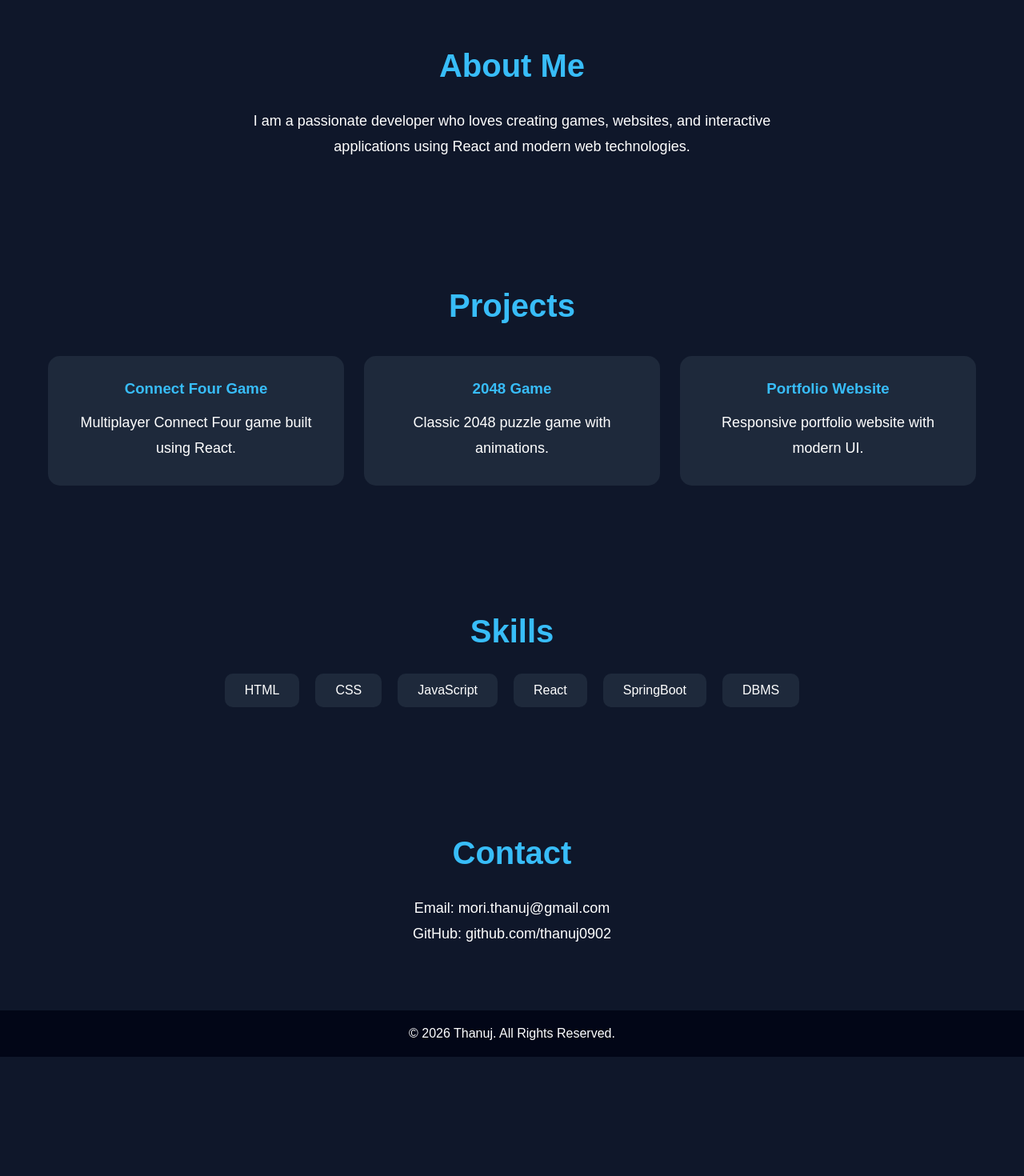
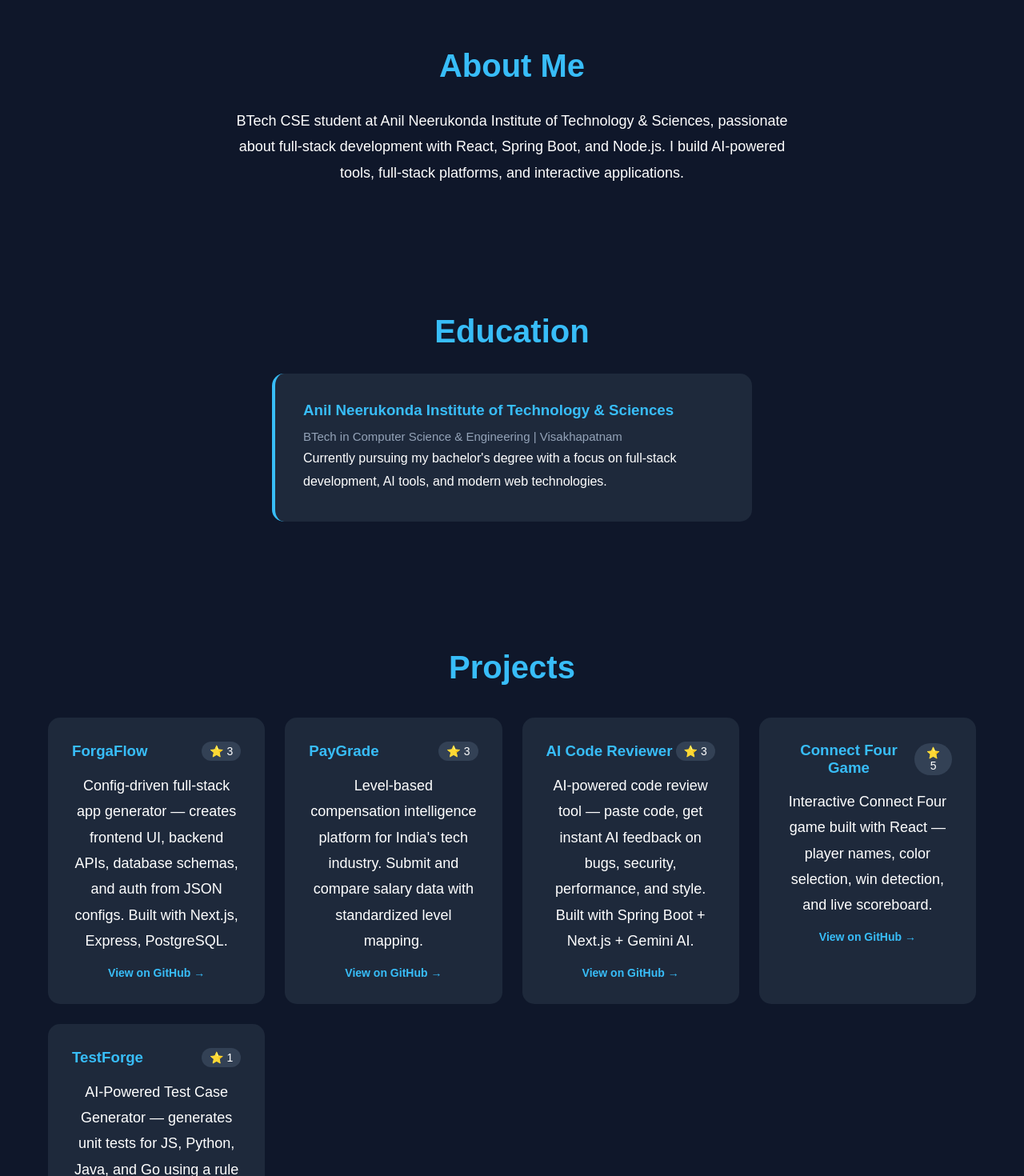
Before and after one commit to thanuj0902/portfolio, a React (Create React App) app: page / in a window 1280 px wide. Shown: the part 820-2290 px from the top of the page at 80% size. Before the commit the page ends 2141 px from the top, so only its background shows below. Built offline with nearby package versions, Linux system fonts and the light colour scheme.

Commit message:
Update portfolio with projects, skills, education, LinkedIn, animations, and back-to-top button

```diff
--- a/src/App.css
+++ b/src/App.css
@@ -6,9 +6,26 @@
   font-family: Arial, sans-serif;
 }
 
+html {
+  scroll-behavior: smooth;
+}
+
 body {
   background: #0f172a;
   color: white;
+}
+
+.fade-in {
+  opacity: 0;
+  transform: translateY(30px);
+  animation: fadeInUp 0.8s ease forwards;
+}
+
+@keyframes fadeInUp {
+  to {
+    opacity: 1;
+    transform: translateY(0);
+  }
 }
 
 .portfolio {
@@ -58,13 +75,15 @@ body {
 }
 
 .profile-img {
-  width: 180px;
-  height: 180px;
+  width: 170px;
+  height: 170px;
   border-radius: 50%;
   object-fit: cover;
-  border: 5px solid #38bdf8;
+  object-position: 50% 30%;
+  border: 4px solid #38bdf8;
   margin-bottom: 25px;
-  box-shadow: 0 0 25px rgba(56, 189, 248, 0.5);
+  filter: contrast(1.1) saturate(1.05);
+  box-shadow: 0 0 20px rgba(56, 189, 248, 0.3);
 }
 
 .hero-content h2 {
@@ -131,9 +150,100 @@ body {
   transform: translateY(-8px);
 }
 
+.card-header {
+  display: flex;
+  justify-content: space-between;
+  align-items: center;
+  margin-bottom: 15px;
+}
+
 .card h3 {
-  margin-bottom: 15px;
   color: #38bdf8;
+}
+
+.stars {
+  font-size: 14px;
+  background: #334155;
+  padding: 4px 10px;
+  border-radius: 20px;
+}
+
+.card-link {
+  display: inline-block;
+  margin-top: 15px;
+  color: #38bdf8;
+  text-decoration: none;
+  font-size: 14px;
+  font-weight: bold;
+  transition: 0.3s;
+}
+
+.card-link:hover {
+  color: #7dd3fc;
+  transform: translateX(4px);
+}
+
+.edu-card {
+  background: #1e293b;
+  max-width: 600px;
+  margin: 0 auto;
+  padding: 35px;
+  border-radius: 15px;
+  border-left: 4px solid #38bdf8;
+  text-align: left;
+}
+
+.edu-card h3 {
+  color: #38bdf8;
+  margin-bottom: 8px;
+}
+
+.edu-meta {
+  font-size: 15px !important;
+  color: #94a3b8;
+  margin-bottom: 12px;
+}
+
+.edu-desc {
+  font-size: 16px !important;
+  line-height: 1.7;
+}
+
+.contact-links p {
+  margin-bottom: 10px;
+}
+
+.contact-links a {
+  color: #38bdf8;
+  text-decoration: none;
+  transition: 0.3s;
+}
+
+.contact-links a:hover {
+  color: #7dd3fc;
+  text-decoration: underline;
+}
+
+.top-btn {
+  position: fixed;
+  bottom: 30px;
+  right: 30px;
+  width: 50px;
+  height: 50px;
+  background: #38bdf8;
+  color: #0f172a;
+  border: none;
+  border-radius: 50%;
+  font-size: 24px;
+  font-weight: bold;
+  cursor: pointer;
+  box-shadow: 0 4px 15px rgba(56, 189, 248, 0.4);
+  transition: 0.3s;
+  z-index: 100;
+}
+
+.top-btn:hover {
+  transform: scale(1.1);
 }
 
 .skills {
--- a/src/App.js
+++ b/src/App.js
@@ -1,8 +1,18 @@
 
-import React from "react";
+import React, { useState, useEffect } from "react";
 import "./App.css";
 
 function App() {
+  const [showTop, setShowTop] = useState(false);
+
+  useEffect(() => {
+    const onScroll = () => setShowTop(window.scrollY > 400);
+    window.addEventListener("scroll", onScroll);
+    return () => window.removeEventListener("scroll", onScroll);
+  }, []);
+
+  const scrollToTop = () => window.scrollTo({ top: 0, behavior: "smooth" });
+
   return (
     <div className="portfolio">
       <header className="hero">
@@ -10,6 +20,7 @@ function App() {
           <h1 className="logo">Thanuj</h1>
           <ul>
             <li><a href="#about">About</a></li>
+            <li><a href="#education">Education</a></li>
             <li><a href="#projects">Projects</a></li>
             <li><a href="#skills">Skills</a></li>
             <li><a href="#contact">Contact</a></li>
@@ -24,7 +35,7 @@ function App() {
           />
           <h2>Hello, I'm <span>Thanuj</span></h2>
           <p>
-            Frontend Developer | React Developer | Springboot Developer
+            Full Stack Developer | React | Spring Boot | Node.js
           </p>
           <a href="#projects" className="btn">
             View Projects
@@ -34,35 +45,82 @@ function App() {
 
       <section id="about" className="section">
         <h2>About Me</h2>
-        <p>
-          I am a passionate developer who loves creating games, websites,
-          and interactive applications using React and modern web technologies.
-        </p>
+          <p>
+            BTech CSE student at Anil Neerukonda Institute of Technology & Sciences,
+            passionate about full-stack development with React, Spring Boot, and Node.js.
+            I build AI-powered tools, full-stack platforms, and interactive applications.
+          </p>
       </section>
 
-      <section id="projects" className="section">
+      <section id="education" className="section fade-in">
+        <h2>Education</h2>
+        <div className="edu-card">
+          <h3>Anil Neerukonda Institute of Technology & Sciences</h3>
+          <p className="edu-meta">BTech in Computer Science & Engineering | Visakhapatnam</p>
+          <p className="edu-desc">
+            Currently pursuing my bachelor's degree with a focus on full-stack development,
+            AI tools, and modern web technologies.
+          </p>
+        </div>
+      </section>
+
+      <section id="projects" className="section fade-in">
         <h2>Projects</h2>
 
         <div className="project-grid">
           <div className="card">
-            <h3>Connect Four Game</h3>
+            <div className="card-header">
+              <h3>ForgaFlow</h3>
+              <span className="stars">⭐ 3</span>
+            </div>
             <p>
-              Multiplayer Connect Four game built using React.
+              Config-driven full-stack app generator — creates frontend UI, backend APIs, database schemas, and auth from JSON configs. Built with Next.js, Express, PostgreSQL.
             </p>
+            <a href="https://github.com/thanuj0902/ForgaFlow" target="_blank" rel="noreferrer" className="card-link">View on GitHub →</a>
           </div>
 
           <div className="card">
-            <h3>2048 Game</h3>
+            <div className="card-header">
+              <h3>PayGrade</h3>
+              <span className="stars">⭐ 3</span>
+            </div>
             <p>
-              Classic 2048 puzzle game with animations.
+              Level-based compensation intelligence platform for India's tech industry. Submit and compare salary data with standardized level mapping.
             </p>
+            <a href="https://github.com/thanuj0902/PayGrade" target="_blank" rel="noreferrer" className="card-link">View on GitHub →</a>
           </div>
 
           <div className="card">
-            <h3>Portfolio Website</h3>
+            <div className="card-header">
+              <h3>AI Code Reviewer</h3>
+              <span className="stars">⭐ 3</span>
+            </div>
             <p>
-              Responsive portfolio website with modern UI.
+              AI-powered code review tool — paste code, get instant AI feedback on bugs, security, performance, and style. Built with Spring Boot + Next.js + Gemini AI.
             </p>
+            <a href="https://github.com/thanuj0902/AI-code-reviewer" target="_blank" rel="noreferrer" className="card-link">View on GitHub →</a>
+          </div>
+
+          <div className="card">
+            <div className="card-header">
+              <h3>Connect Four Game</h3>
+              <span className="stars">⭐ 5</span>
+            </div>
+            <p>
+              Interactive Connect Four game built with React — player names, color selection, win detection, and live scoreboard.
+            </p>
+            <a href="https://github.com/thanuj0902/Connect-Game" target="_blank" rel="noreferrer" className="card-link">View on GitHub →</a>
+          </div>
+
+          <div className="card">
+            <div className="card-header">
+              <h3>TestForge</h3>
+              <span className="stars">⭐ 1</span>
+            </div>
+            <p>
+              AI-Powered Test Case Generator — generates unit tests for JS, Python, Java, and Go using a rule engine with optional AI enhancement.
+            </p>
+            <a href="https://github.com/thanuj0902/TestForge" target="_blank" rel="noreferrer" className="card-link">View on GitHub →</a>
           </div>
         </div>
       </section>
@@ -75,20 +133,35 @@ function App() {
           <span>CSS</span>
           <span>JavaScript</span>
           <span>React</span>
-          <span>SpringBoot</span>
-          <span>DBMS</span>
+          <span>Node.js</span>
+          <span>Express</span>
+          <span>Java</span>
+          <span>Spring Boot</span>
+          <span>SQL</span>
+          <span>PostgreSQL</span>
+          <span>GitHub</span>
+          <span>VS Code</span>
+          <span>Render</span>
+          <span>Vercel</span>
         </div>
       </section>
 
-      <section id="contact" className="section">
+      <section id="contact" className="section fade-in">
         <h2>Contact</h2>
-        <p>Email: mori.thanuj@gmail.com</p>
-        <p>GitHub: github.com/thanuj0902</p>
+        <div className="contact-links">
+          <p>Email: <a href="mailto:mori.thanuj@gmail.com">mori.thanuj@gmail.com</a></p>
+          <p>GitHub: <a href="https://github.com/thanuj0902" target="_blank" rel="noreferrer">github.com/thanuj0902</a></p>
+          <p>LinkedIn: <a href="https://www.linkedin.com/in/mori-thanuj-460b55382" target="_blank" rel="noreferrer">mori-thanuj-460b55382</a></p>
+        </div>
       </section>
 
       <footer>
         <p>© 2026 Thanuj. All Rights Reserved.</p>
       </footer>
+
+      {showTop && (
+        <button className="top-btn" onClick={scrollToTop}>↑</button>
+      )}
     </div>
   );
 }
```
